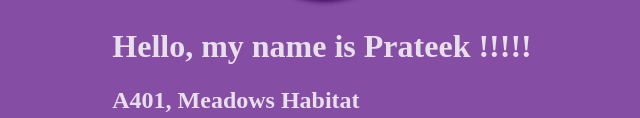
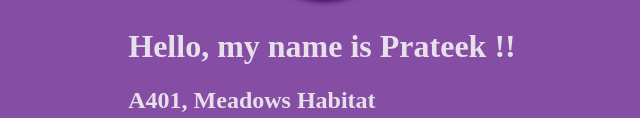
Before and after one commit to prtkjaiswal/lesson1.jscript, a plain HTML site: page index.html in a window 1280 px wide. Shown: the part 395-513 px from the top of the page, without its empty margins (318-958 px from the left). Drawn offline with Linux system fonts and the light colour scheme.

Commit message:
Testing from Git Console

```diff
--- a/index.html
+++ b/index.html
@@ -9,7 +9,7 @@
 <body class="site-container">
     <img class="prof_pic" src="https://instagram.fbom19-2.fna.fbcdn.net/v/t51.2885-19/s150x150/30830375_1808876556082565_444333986181808128_n.jpg?_nc_ht=instagram.fbom19-2.fna.fbcdn.net&_nc_ohc=LMaL6_v539QAX9AlDmB&oh=bdaca14d49e5c565ba85b9f23f8e7917&oe=5EC8527B">
     <div class="site-content">
-    <h1> Hello, my name is Prateek !!!!! </h1>
+    <h1> Hello, my name is Prateek !! </h1>
     <h2> A401, Meadows Habitat </h2>
     <h4> Baner - Pashan Link Road, Pune</h4>
     </div>
```
